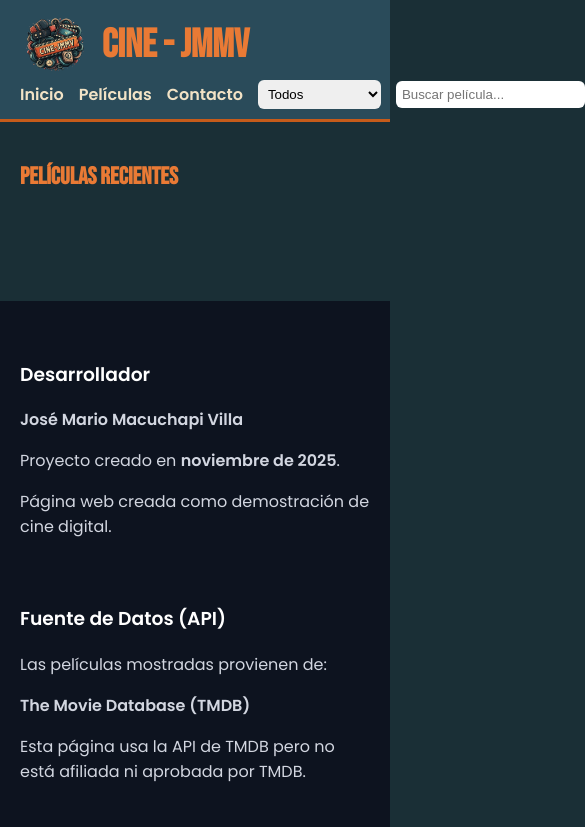
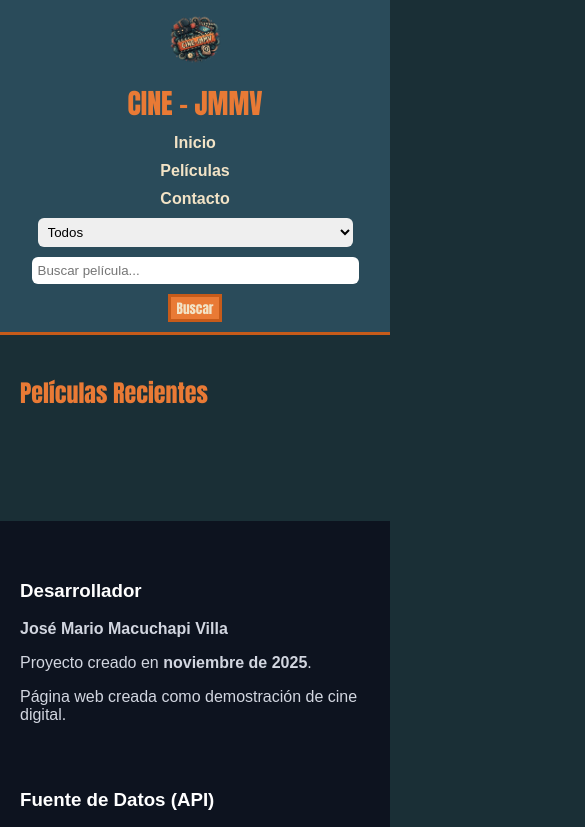
Before and after one commit to jose-14-mvj/index, a plain HTML site: page index.html in a window 390 px wide. Shown: the top 827 px of the page, 585 px wide, since content can reach past the window. Drawn offline with Linux system fonts and the light colour scheme; no server answers.

Commit message:
mejora en el ajuste de tamaños

```diff
--- a/index.html
+++ b/index.html
@@ -4,9 +4,6 @@
 <meta charset="UTF-8">
 <meta name="viewport" content="width=device-width, initial-scale=1.0">
 <title>CINE - JMMV</title>
-
-<!-- TIPOGRAFÍAS DEL ESTILO DEL LOGO -->
-<link href="https://fonts.googleapis.com/css2?family=Bebas+Neue&family=Poppins:wght@300;400;600&display=swap" rel="stylesheet">
 
 <style>
 /* PALETA BASADA EN TU LOGO */
@@ -23,7 +20,7 @@
 body {
     background: var(--azul-profundo);
     color: var(--crema);
-    font-family: 'Poppins', sans-serif;
+    font-family: Arial, sans-serif;
     margin: 0;
 }
 
@@ -52,7 +49,7 @@ body {
 .logo-titulo h1 {
     margin: 0;
     font-size: 40px;
-    font-family: 'Bebas Neue', sans-serif;
+    font-family: Impact, Arial Black, sans-serif;
     color: var(--naranja);
 }
 
@@ -61,6 +58,7 @@ nav.menu {
     display: flex;
     align-items: center;
     gap: 15px;
+    flex-wrap: wrap;
 }
 
 nav.menu a {
@@ -76,13 +74,12 @@ nav.menu input, nav.menu select {
     border: none;
 }
 
-
 /* BOTÓN DE BUSCAR */
 nav.menu button {
     background: var(--naranja);
     color: var(--crema);
     cursor: pointer;
-    font-family: 'Bebas Neue';
+    font-family: Impact, Arial Black, sans-serif;
     border: 3px solid var(--naranja-oscuro);
 }
 
@@ -96,7 +93,7 @@ nav.menu button:hover {
 }
 
 h2 {
-    font-family: 'Bebas Neue';
+    font-family: Impact, Arial Black, sans-serif;
     color: var(--naranja);
 }
 
@@ -130,7 +127,7 @@ h2 {
     border: none;
     margin-top: 8px;
     cursor: pointer;
-    font-family: 'Bebas Neue';
+    font-family: Impact, Arial Black, sans-serif;
 }
 
 .btn-desc:hover {
@@ -162,14 +159,14 @@ h2 {
     cursor: pointer;
     background: var(--azul-verdoso);
     color: var(--crema);
-    font-family: 'Bebas Neue';
+    font-family: Impact, Arial Black, sans-serif;
 }
 
 #paginador .activo {
     background: var(--naranja);
 }
 
-/* FOOTER (NO MODIFICADO) */
+/* FOOTER */
 .footer {
     background:#0d131f;
     color:#d2d6e0;
@@ -197,6 +194,60 @@ h2 {
     font-size:14px;
     color:#8b96a9;
 }
+
+/* ----------------------------- */
+/*   ADAPTACIÓN A CELULARES      */
+/* ----------------------------- */
+
+@media (max-width: 768px) { /* TABLET */
+    .logo-titulo h1 {
+        font-size: 32px;
+    }
+    nav.menu {
+        gap: 10px;
+    }
+    nav.menu input, nav.menu select {
+        width: 140px;
+    }
+}
+
+@media (max-width: 480px) { /* CELULAR */
+    .barra-superior {
+        flex-direction: column;
+        text-align: center;
+        gap: 10px;
+    }
+
+    .logo-titulo {
+        flex-direction: column;
+    }
+
+    .logo-titulo img {
+        width: 60px;
+    }
+
+    .logo-titulo h1 {
+        font-size: 28px;
+    }
+
+    nav.menu {
+        flex-direction: column;
+        width: 100%;
+        gap: 10px;
+    }
+
+    nav.menu input, nav.menu select {
+        width: 90%;
+    }
+
+    #paginador {
+        flex-wrap: wrap;
+    }
+
+    #paginador button {
+        width: 50px;
+    }
+}
 </style>
 </head>
 
@@ -212,7 +263,7 @@ h2 {
     <nav class="menu">
         <a id="linkInicio">Inicio</a>
         <a href="#peliculas">Películas</a>
-        <a href="#footerContacto">Contacto</a> <!-- ENLACE DIRECTO -->
+        <a href="#footerContacto">Contacto</a>
         <select id="filtroGenero">
             <option value="">Todos</option>
             <option value="28">Acción</option>
@@ -237,7 +288,6 @@ h2 {
 
 <div id="paginador"></div>
 
-<!-- FOOTER ORIGINAL INTACTO -->
 <footer class="footer" id="footerContacto">
     <div class="footer-contenido">
 
```
